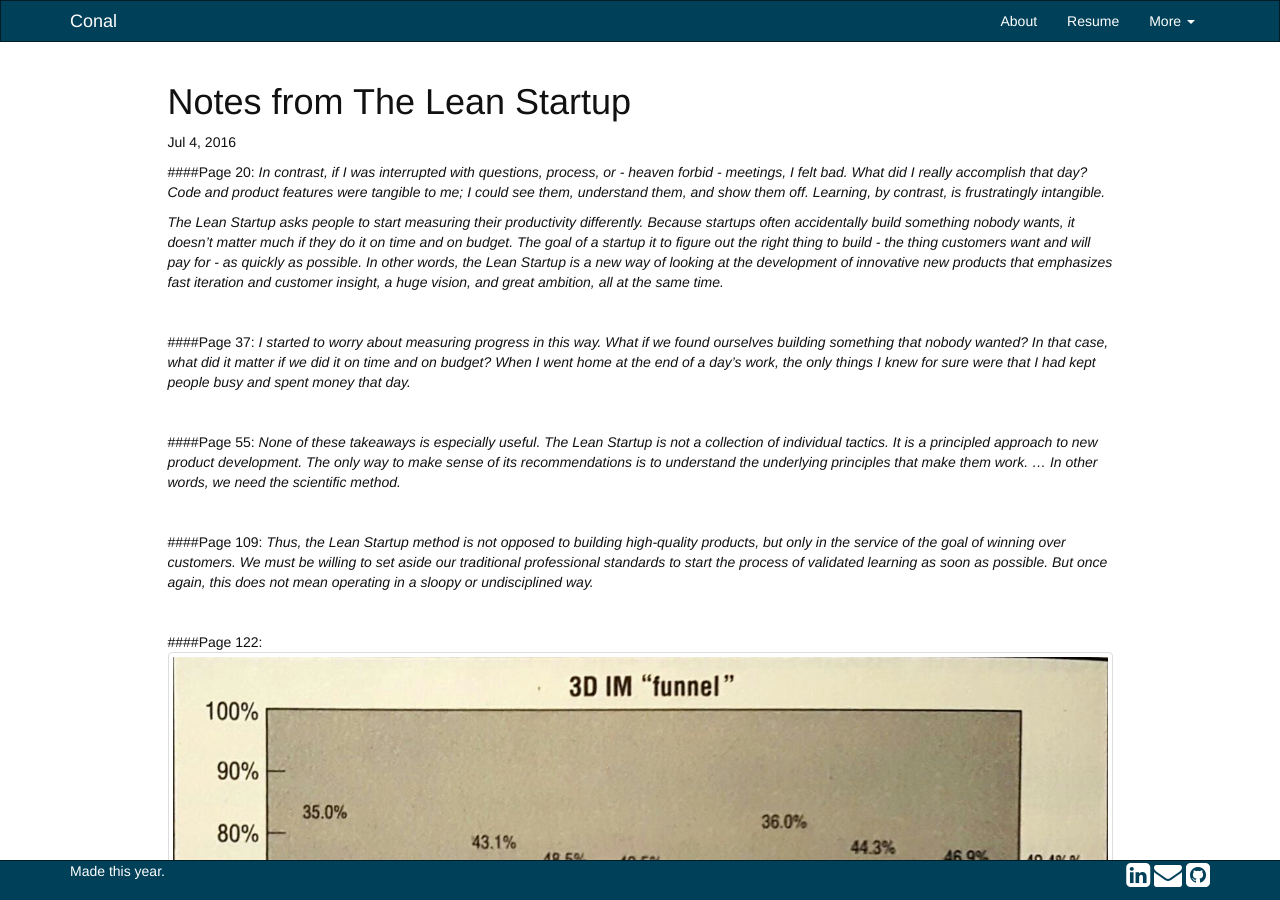
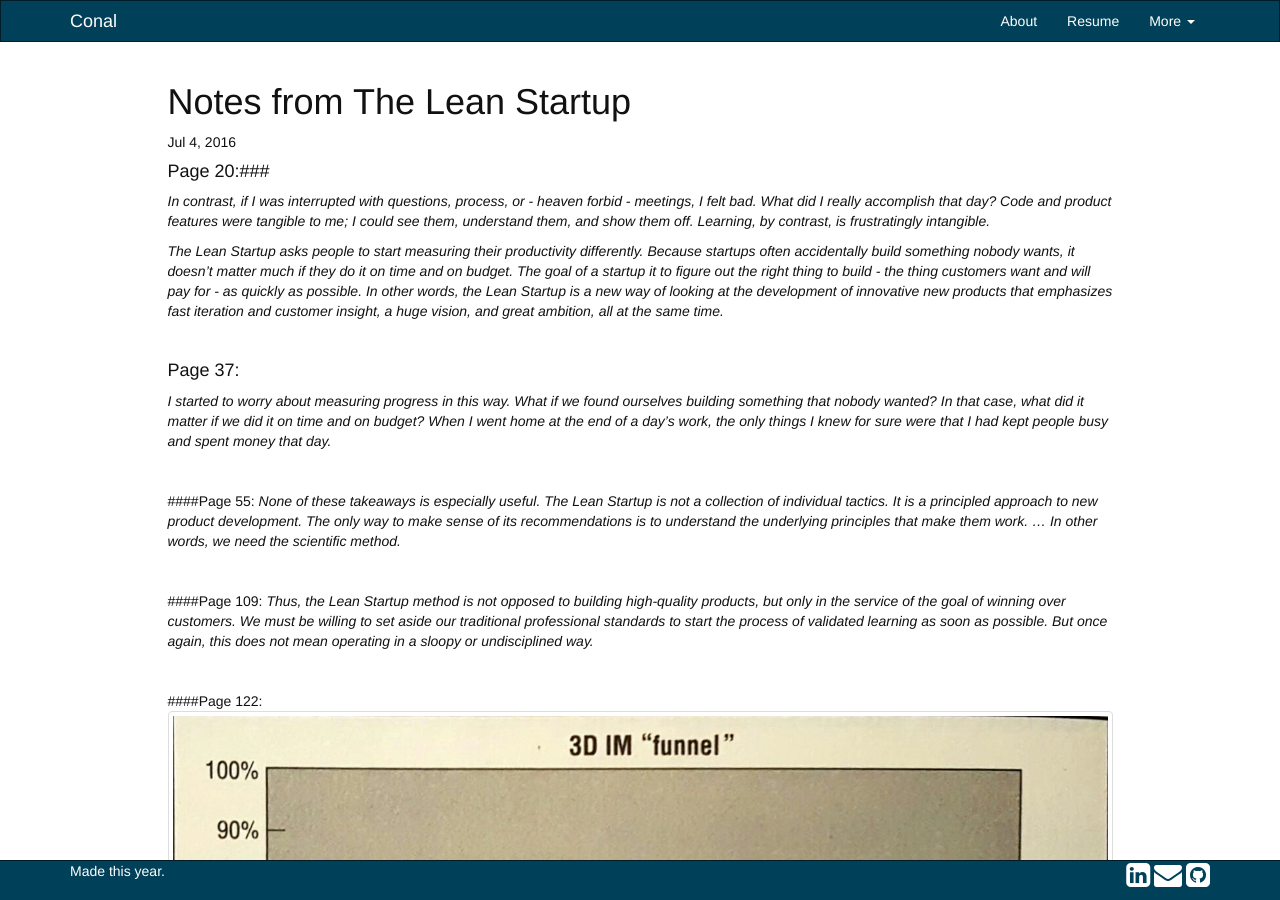
Before and after one commit to cms5109/cms5109.github.io, a Jekyll site: the page built from _posts/2016-07-04-notes-from-lean-startup.md, in a window 1280 px wide and 900 px high. Built offline with Jekyll 4.4.1, drawn with Linux system fonts in a browser that asks for light colours.

```diff
--- a/_posts/2016-07-04-notes-from-lean-startup.md
+++ b/_posts/2016-07-04-notes-from-lean-startup.md
@@ -5,14 +5,14 @@ date:   2016-07-04 02:40
 categories: lean startup notes
 ---
 
-####Page 20:
+#### Page 20:###
 _In contrast, if I was interrupted with questions, process, or - heaven forbid - meetings, I felt bad. What did I really accomplish that day? Code and product features were tangible to me; I could see them, understand them, and show them off. Learning, by contrast, is frustratingly intangible._
 
 _The Lean Startup asks people to start measuring their productivity differently. Because startups often accidentally build something nobody wants, it doesn't matter much if they do it on time and on budget. The goal of a startup it to figure out the right thing to build - the thing customers want and will pay for - as quickly as possible. In other words, the Lean Startup is a new way of looking at the development of innovative new products that emphasizes fast iteration and customer insight, a huge vision, and great ambition, all at the same time._
 
 <br>
 
-####Page 37:
+#### Page 37:
 _I started to worry about measuring progress in this way. What if we found ourselves building something that nobody wanted? In that case, what did it matter if we did it on time and on budget? When I went home at the end of a day's work, the only things I knew for sure were that I had kept people busy and spent money that day._
 
 <br>
```
